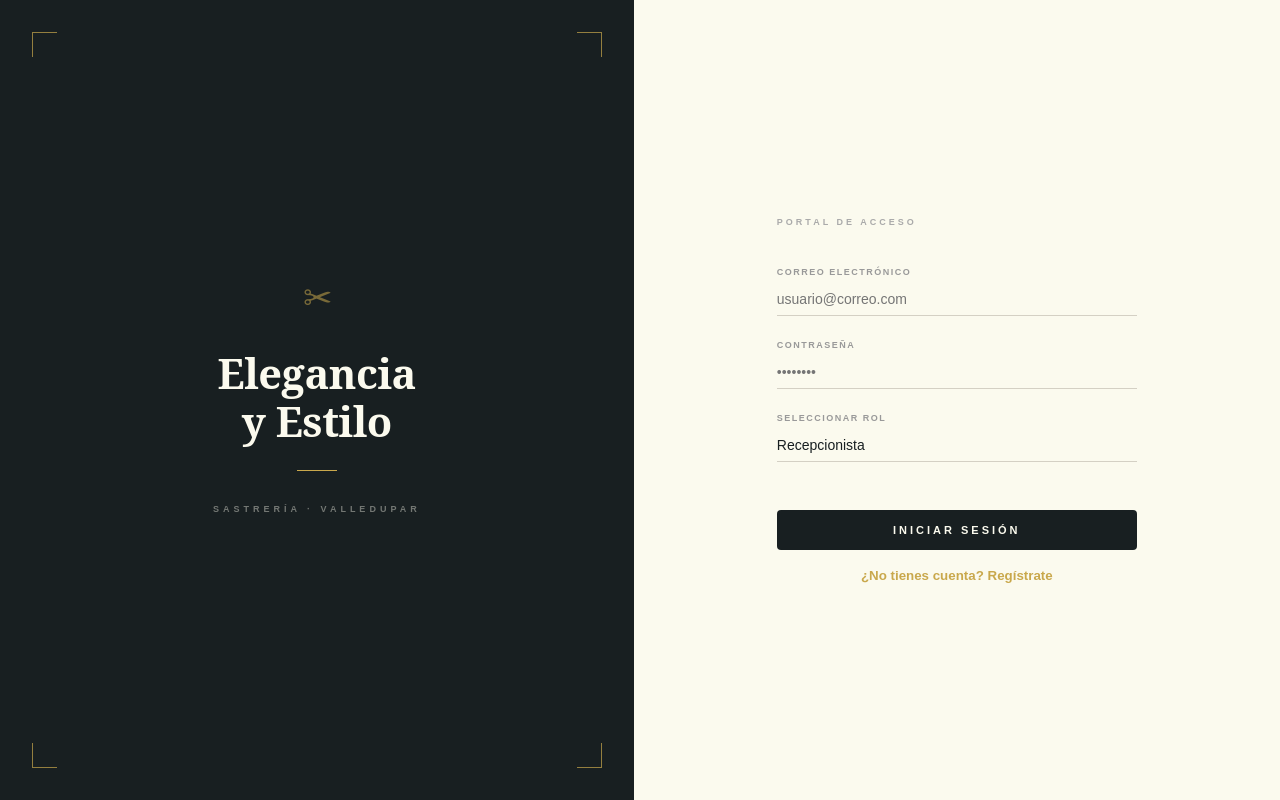
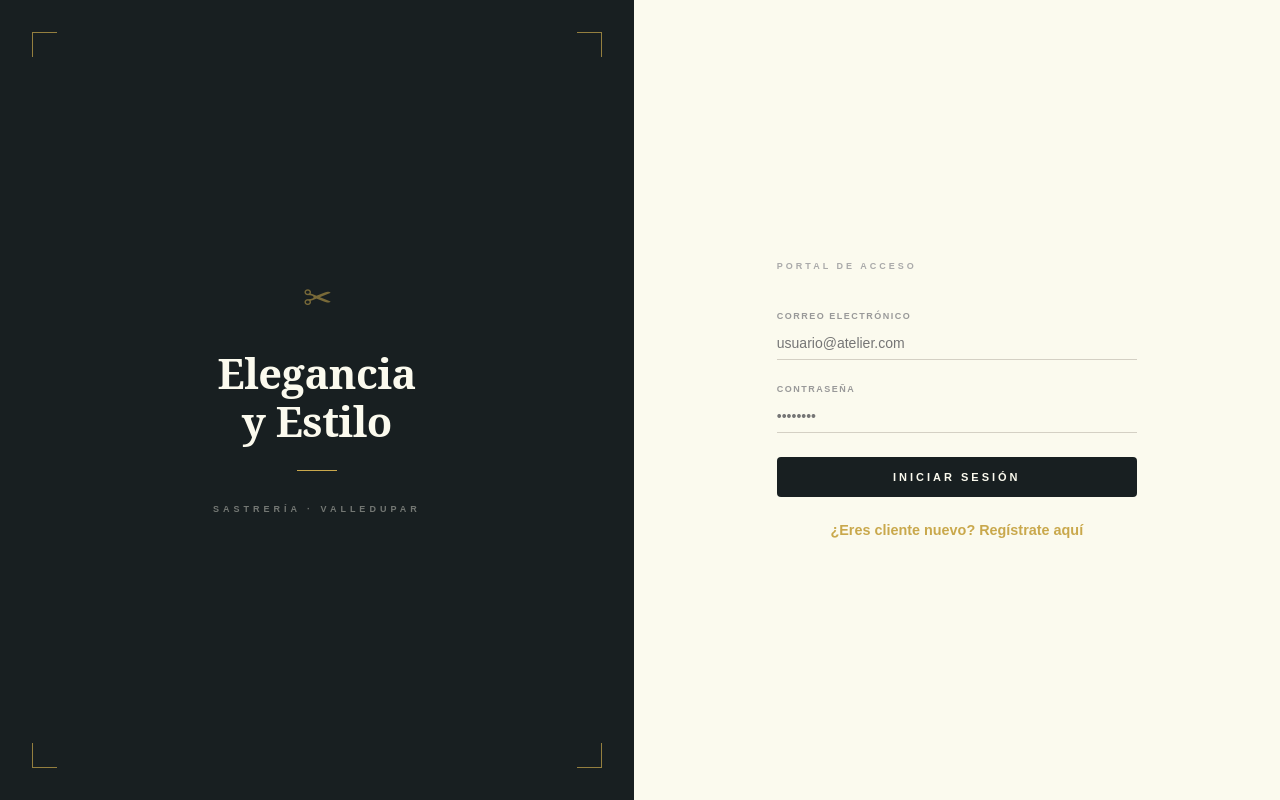
Before and after one commit to UPCJOSE/ProyectoWEB, a React (Vite) app in the folder sastreria_app/: page /login in a window 1280 px wide. Built offline with nearby package versions, Linux system fonts and the light colour scheme.

Commit message:
feat: cambios en la ruta de la api

```diff
--- a/sastreria_app/src/features/auth/pages/LoginPage.jsx
+++ b/sastreria_app/src/features/auth/pages/LoginPage.jsx
@@ -1,3 +1,4 @@
+// src/features/auth/pages/LoginPage.jsx
 import { useState } from "react";
 import { useNavigate } from "react-router-dom";
 import Swal from "sweetalert2";
@@ -6,156 +7,81 @@ import styles from "./LoginPage.module.css";
 export const LoginPage = () => {
   const navigate = useNavigate();
 
-  const API = "https://localhost:7196/api";
-
-  // modo
-  const [esRegistro, setEsRegistro] = useState(false);
-
-  // campos
+  // Estados del formulario
+  const [isRegister, setIsRegister] = useState(false);
   const [nombre, setNombre] = useState("");
   const [email, setEmail] = useState("");
   const [password, setPassword] = useState("");
-  const [role, setRole] = useState("Recepcionista");
-
-  // ui
-  const [error, setError] = useState("");
   const [loading, setLoading] = useState(false);
 
-  // convertir rol string -> numero
-  const obtenerRolNumero = (rolTexto) => {
-    const roles = {
-      Cliente: 1,
-      Sastre: 2,
-      Recepcionista: 3,
-      Administrador: 4,
-    };
+  const API_LOGIN = "https://localhost:7065/api/Auth/login";
+  const API_REGISTRO = "https://localhost:7065/api/Usuarios";
 
-    return roles[rolTexto];
-  };
-
-  // navegar segun rol
-  const redirigirSegunRol = (rol) => {
-    if (rol === "Administrador") navigate("/finanzas");
-    else if (rol === "Sastre") navigate("/sastreria");
-    else if (rol === "Recepcionista") navigate("/portal");
-    else navigate("/cliente");
-  };
-
-  // ============================
-  // LOGIN
-  // ============================
-  const handleLogin = async (e) => {
+  const handleSubmit = async (e) => {
     e.preventDefault();
-
-    if (!role) {
-      setError("Selecciona un rol.");
-      return;
-    }
-
     setLoading(true);
-    setError("");
 
     try {
-      const credenciales = {
+      if (isRegister) {
+        // register
+        const response = await fetch(API_REGISTRO, {
+          method: "POST",
+          headers: { "Content-Type": "application/json" },
+          body: JSON.stringify({
+            nombre: nombre,
             correo: email,
             password: password,
-        rol: role,
-      };
-
-      const respuesta = await fetch(`${API}/Auth/login`, {
-        method: "POST",
-        headers: {
-          "Content-Type": "application/json",
-        },
-        body: JSON.stringify(credenciales),
+            rol: 0,
+          }),
         });
 
-      if (!respuesta.ok) {
-        throw new Error("Credenciales incorrectas");
-      }
-
-      const datosUsuario = await respuesta.json();
-
-      localStorage.setItem("login", "true");
-      localStorage.setItem("rol", datosUsuario.rol);
-      localStorage.setItem("nombre", datosUsuario.nombre);
-
-      Swal.fire({
-        icon: "success",
-        title: "Bienvenido",
-        text: `Hola ${datosUsuario.nombre}`,
-        timer: 1800,
-        showConfirmButton: false,
-      });
-
-      setTimeout(() => {
-        redirigirSegunRol(datosUsuario.rol);
-      }, 1800);
-    } catch (error) {
-      setError("Correo, contraseña o rol incorrectos.");
-
-      Swal.fire({
-        icon: "error",
-        title: "Error",
-        text: "Credenciales incorrectas.",
-        confirmButtonColor: "#181f21",
-      });
-    } finally {
-      setLoading(false);
-    }
-  };
-
-  // ============================
-  // REGISTRO
-  // ============================
-  const handleRegister = async (e) => {
-    e.preventDefault();
-
-    if (!nombre || !email || !password || !role) {
-      setError("Completa todos los campos.");
-      return;
-    }
-
-    setLoading(true);
-    setError("");
-
-    try {
-      const nuevoUsuario = {
-        nombre,
-        correo: email,
-        password,
-        rol: obtenerRolNumero(role),
-      };
-
-      const respuesta = await fetch(`${API}/Usuarios`, {
-        method: "POST",
-        headers: {
-          "Content-Type": "application/json",
-        },
-        body: JSON.stringify(nuevoUsuario),
-      });
-
-      if (!respuesta.ok) {
-        throw new Error("No se pudo registrar");
+        if (!response.ok) {
+          throw new Error("No se pudo crear la cuenta. Verifica los datos.");
         }
 
         Swal.fire({
           icon: "success",
-        title: "Registro exitoso",
-        text: "Ahora puedes iniciar sesión.",
-        confirmButtonColor: "#181f21",
+          title: "¡Cuenta creada!",
+          text: "Ahora puedes iniciar sesión con tu nuevo correo.",
+          confirmButtonColor: "#c9a84c",
         });
 
-      setEsRegistro(false);
         setNombre("");
-      setEmail("");
         setPassword("");
-      setRole("Recepcionista");
+        setIsRegister(false);
+      } else {
+        // login
+        const response = await fetch(API_LOGIN, {
+          method: "POST",
+          headers: { "Content-Type": "application/json" },
+          body: JSON.stringify({ email, password }),
+        });
+
+        if (!response.ok) throw new Error("Credenciales incorrectas");
+
+        const usuario = await response.json();
+        localStorage.setItem("usuario", JSON.stringify(usuario));
+
+        const nombreRol =
+          usuario.rol?.nombre?.toLowerCase() || usuario.rol?.toLowerCase();
+
+        // Redirección inteligente
+        if (nombreRol === "administrador" || nombreRol === "admin") {
+          navigate("/finanzas");
+        } else if (nombreRol === "sastre") {
+          navigate("/sastreria");
+        } else if (nombreRol === "recepcionista" || nombreRol === "recepcion") {
+          navigate("/recepcion");
+        } else {
+          navigate("/cliente");
+        }
+      }
     } catch (error) {
+      console.error(error);
       Swal.fire({
         icon: "error",
-        title: "Error",
-        text: "No se pudo registrar el usuario.",
+        title: isRegister ? "Error al registrar" : "Error de acceso",
+        text: error.message || "Verifica tus datos de conexión.",
         confirmButtonColor: "#181f21",
       });
     } finally {
@@ -165,7 +91,7 @@ export const LoginPage = () => {
 
   return (
     <div className={styles.page}>
-      {/* IZQUIERDA */}
+      {/* ── Panel Izquierdo ── */}
       <div className={styles.brandPanel}>
         <div className={styles.cornerTL} />
         <div className={styles.cornerTR} />
@@ -178,32 +104,28 @@ export const LoginPage = () => {
           Elegancia
           <br />y Estilo
         </h1>
-
         <div className={styles.goldLine} />
-
         <p className={styles.brandTagline}>Sastrería · Valledupar</p>
       </div>
 
-      {/* DERECHA */}
+      {/* ── Panel Derecho ── */}
       <div className={styles.formPanel}>
         <div className={styles.formInner}>
           <span className={styles.portalLabel}>
-            {esRegistro ? "Crear Cuenta" : "Portal de Acceso"}
+            {isRegister ? "Crear Nueva Cuenta" : "Portal de Acceso"}
           </span>
 
-          {error && <div className={styles.errorBox}>{error}</div>}
-
-          <form onSubmit={esRegistro ? handleRegister : handleLogin}>
-            {esRegistro && (
+          <form onSubmit={handleSubmit}>
+            {isRegister && (
               <div className={styles.fieldWrap}>
                 <label className={styles.fieldLabel}>Nombre Completo</label>
                 <input
                   type="text"
                   className={styles.input}
-                  placeholder="Tu nombre"
+                  placeholder="Ej: Juan Pérez"
                   value={nombre}
                   onChange={(e) => setNombre(e.target.value)}
-                  required
+                  required={isRegister}
                 />
               </div>
             )}
@@ -213,7 +135,7 @@ export const LoginPage = () => {
               <input
                 type="email"
                 className={styles.input}
-                placeholder="usuario@correo.com"
+                placeholder="usuario@atelier.com"
                 value={email}
                 onChange={(e) => setEmail(e.target.value)}
                 required
@@ -232,58 +154,43 @@ export const LoginPage = () => {
               />
             </div>
 
-            <div className={styles.fieldWrapLast}>
-              <label className={styles.fieldLabel}>Seleccionar Rol</label>
-              <select
-                className={styles.select}
-                value={role}
-                onChange={(e) => setRole(e.target.value)}
-              >
-                <option value="Recepcionista">Recepcionista</option>
-                <option value="Sastre">Sastre / Modista</option>
-                <option value="Administrador">Administrador</option>
-                <option value="Cliente">Cliente</option>
-              </select>
-            </div>
-
             <button
               type="submit"
               className={styles.submitBtn}
               disabled={loading}
             >
               {loading
-                ? "Procesando..."
-                : esRegistro
-                  ? "Registrarse"
+                ? isRegister
+                  ? "Registrando..."
+                  : "Verificando..."
+                : isRegister
+                  ? "Crear Cuenta"
                   : "Iniciar Sesión"}
             </button>
+          </form>
 
-            <div
-              style={{
-                marginTop: "1rem",
-                textAlign: "center",
-              }}
-            >
+          <div style={{ textAlign: "center", marginTop: "1.5rem" }}>
             <button
               type="button"
               onClick={() => {
-                  setEsRegistro(!esRegistro);
-                  setError("");
+                setIsRegister(!isRegister);
+                setNombre("");
+                setPassword("");
               }}
               style={{
                 background: "none",
                 border: "none",
                 color: "#c9a84c",
                 cursor: "pointer",
-                  fontWeight: "600",
+                fontWeight: "bold",
+                fontSize: "0.9rem",
               }}
             >
-                {esRegistro
-                  ? "¿Ya tienes cuenta? Inicia sesión"
-                  : "¿No tienes cuenta? Regístrate"}
+              {isRegister
+                ? "¿Ya tienes una cuenta? Inicia sesión aquí"
+                : "¿Eres cliente nuevo? Regístrate aquí"}
             </button>
           </div>
-          </form>
         </div>
       </div>
     </div>
--- a/sastreria_app/src/features/finanzas/pages/DashboardAdmin.jsx
+++ b/sastreria_app/src/features/finanzas/pages/DashboardAdmin.jsx
@@ -7,7 +7,7 @@ export const DashboardAdmin = () => {
   const [egresos, setEgresos] = useState([]);
   const [cargando, setCargando] = useState(true);
 
-  const API = "https://localhost:7196/api";
+  const API = "https://localhost:7065/api";
 
   const cargarDatos = async () => {
     try {
--- a/sastreria_app/src/features/recepcion/pages/DashboardRecepcion.jsx
+++ b/sastreria_app/src/features/recepcion/pages/DashboardRecepcion.jsx
@@ -3,7 +3,7 @@ import { useState, useEffect } from "react";
 import styles from "./DashboardRecepcion.module.css";
 import Swal from "sweetalert2";
 
-const API = "https://localhost:7196/api";
+const API = "https://localhost:7065/api";
 
 export const DashboardRecepcion = () => {
   const [vistaAct, setVistaAct] = useState("formulario");
--- a/sastreria_app/src/features/sastreria/pages/PanelSastre.jsx
+++ b/sastreria_app/src/features/sastreria/pages/PanelSastre.jsx
@@ -6,8 +6,8 @@ import styles from "./PanelSastre.module.css";
 export const PanelSastre = () => {
   const [pedidos, setPedidos] = useState([]);
 
-  const API_PEDIDOS = "https://localhost:7196/api/Pedidos";
-  const API_CLIENTES = "https://localhost:7196/api/Clientes";
+  const API_PEDIDOS = "https://localhost:7065/api/Pedidos";
+  const API_CLIENTES = "https://localhost:7065/api/Clientes";
 
   const cargarPedidos = async () => {
     try {
```
Lines whose indentation alone changed are shown as unchanged.
